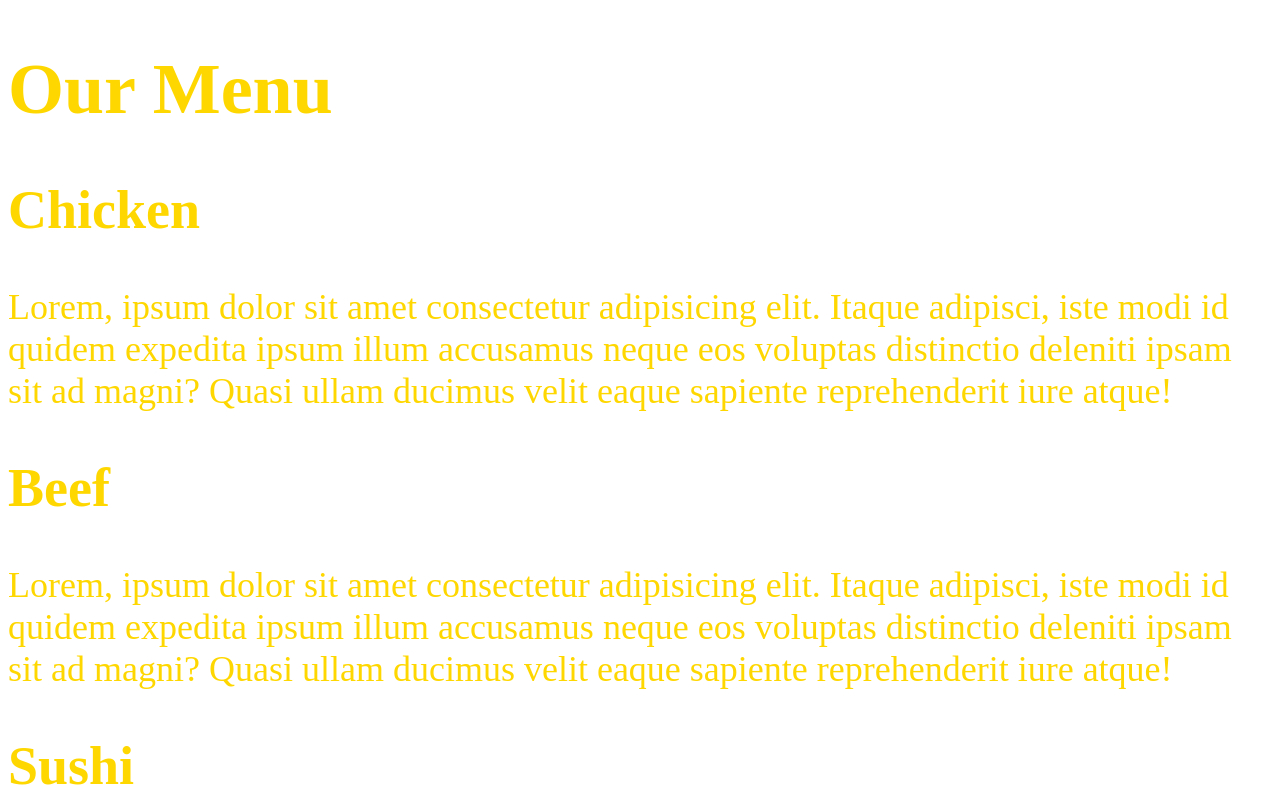
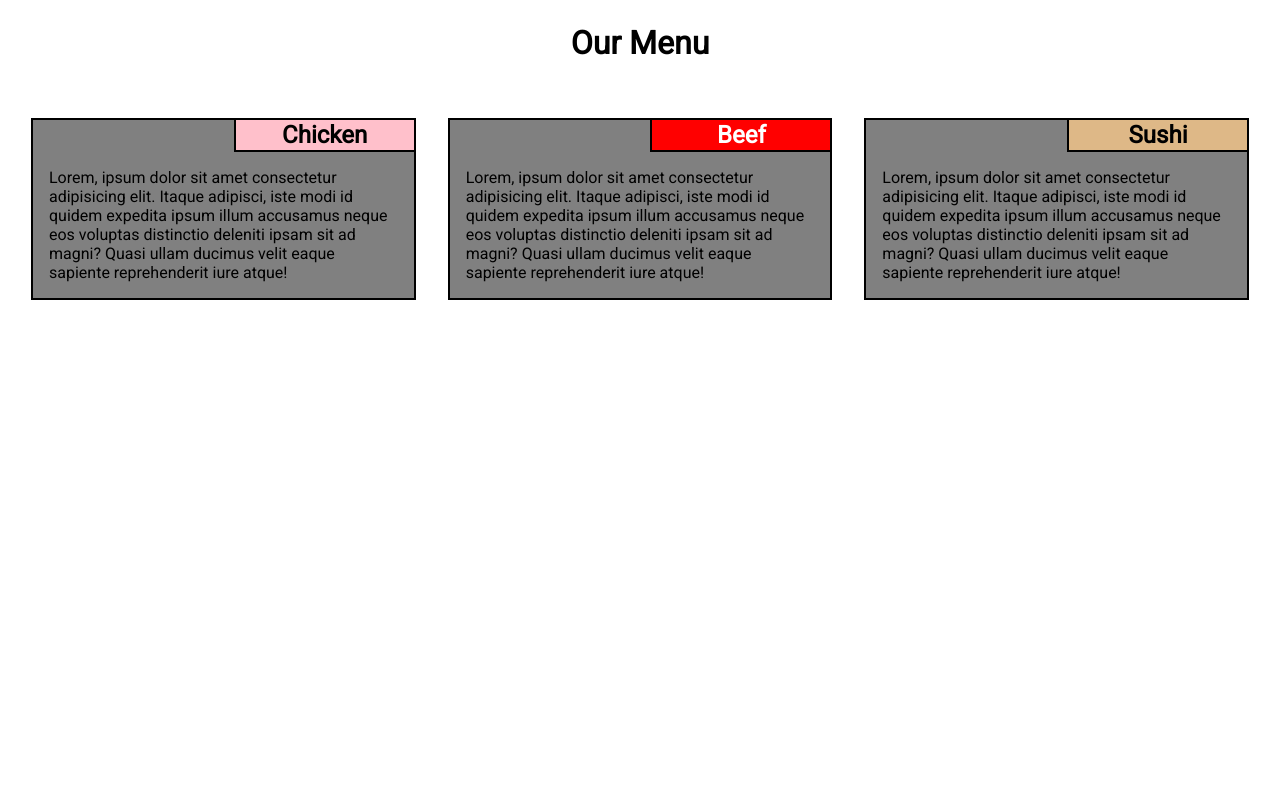
Before and after one commit to OmarAlsrouji/Module2Assignment.github.io, a plain HTML site: page index.html in a window 1280 px wide. Shown: the top 800 px of the page. Drawn offline with Linux system fonts and the light colour scheme.

Commit message:
commit style

```diff
--- a/module2-solution/style.css
+++ b/module2-solution/style.css
@@ -1,5 +1,112 @@
+@import url('https://fonts.googleapis.com/css2?family=Lora:ital,wght@1,500&family=Roboto&family=Spline+Sans:wght@400;500;600;700&display=swap');
 
-body {
-  font-size:36px;
-  color:gold;
+* {
+    box-sizing: border-box;
+    font-family: "Roboto", sans-serif;
+    padding: 0%;
+    margin:0 ;
 }
+
+header {
+    text-align: center;
+    margin-top: 1.5em;
+    margin-bottom: 2em;
+}
+main {
+    display:flex;
+    flex-direction: row;
+
+}
+.container {
+    display: flex;
+
+}
+.box-title-1 {
+    text-align: center;
+    width: 180px;
+    background-color: pink;
+    position:relative;
+    float: right;
+    border: 2px black solid;
+    border-right: 0;
+    border-top: 0;
+    padding:1px 40px 1px 40px;
+}
+.box-text {
+    width: 100%;
+    margin-right: auto;
+    margin-left: auto;
+}
+.box-title-2 {
+    text-align: center;
+    width: 180px;
+    color: white;
+    background-color:red;
+    position:relative;
+    float: right;
+    border: 2px black solid;
+    border-right: 0;
+    border-top: 0;
+    padding:1px 40px 1px 40px;
+}
+
+.box-title-3 {
+    text-align: center;
+    width: 180px;
+    background-color:burlywood;
+    position:relative;
+    float: right;
+    border: 2px black solid;
+    border-right: 0;
+    border-top: 0;
+    padding:1px 40px 1px 40px;
+}
+.box-container {
+    background-color: gray;
+    margin: 1.5em 1em 1.5em 1em ;
+    border: 2px black solid;
+}
+.box-container p {
+    padding: 3em 1em 1em 1em;
+}
+
+/* Media Queries */
+
+/* Desktop */
+@media(min-width:992px) {
+    main {
+        flex-wrap: nowrap;
+        margin-left: 15px;
+        margin-right: 15px;
+    }
+}
+/* Tablet */
+@media (min-width:768px)and (max-width:991px) {
+    main {
+        flex-wrap: wrap;
+        justify-content:center;
+    }
+    section {
+        display: flex;
+        flex-wrap: nowrap;
+    }
+    .two-cols-top {
+        margin-bottom: -15px;
+        width: 350px;
+    }
+    .col-bot {
+        width:700px;
+    }
+}
+/* Phone */
+@media(max-width:767px) {
+    main {
+        flex-wrap: wrap;
+        width: 100%;
+    }
+    .container {
+        margin-left: 30px;
+        margin-right: 30px;
+    }
+
+}
```
